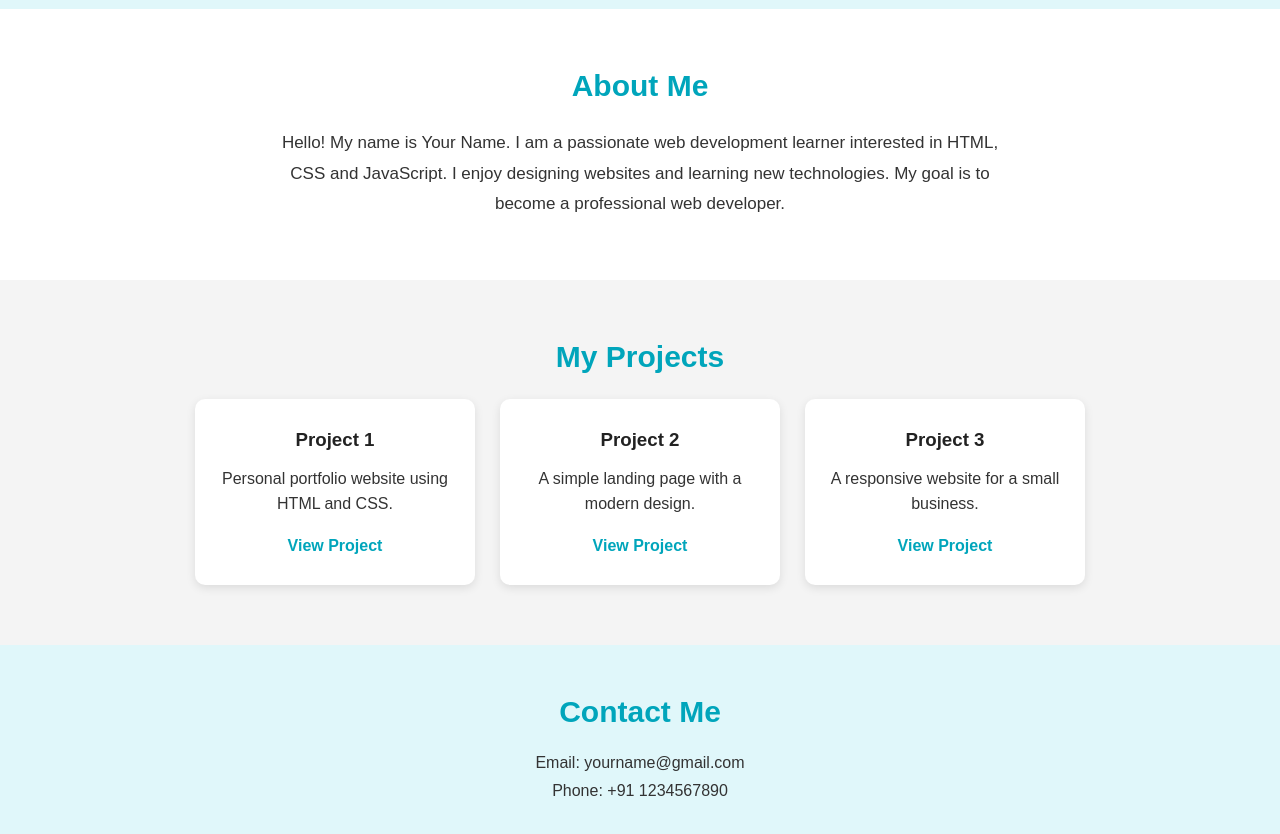
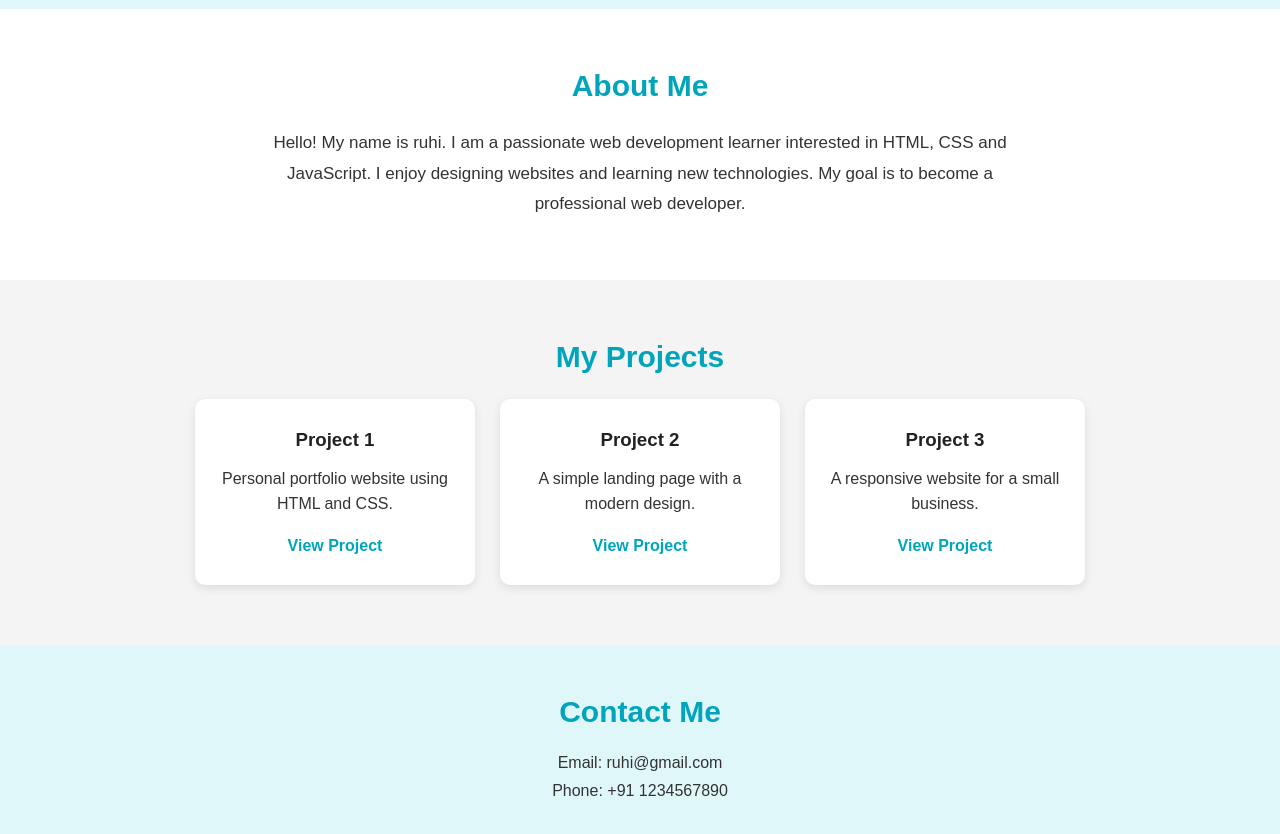
Before and after one commit to moonlight7755/praacticle, a plain HTML site: page index.html in a window 1280 px wide. Shown: the part 700-1534 px from the top of the page. Drawn offline with Linux system fonts and the light colour scheme.

Commit message:
Update index.html

```diff
--- a/index.html
+++ b/index.html
@@ -33,7 +33,7 @@
         <h2>About Me</h2>
         <div class="about-content">
             <p>
-                Hello! My name is Your Name. I am a passionate
+                Hello! My name is ruhi. I am a passionate
                 web development learner interested in HTML, CSS
                 and JavaScript.
                 I enjoy designing websites and learning new
@@ -64,7 +64,7 @@
     </section>
         <section id="contact" class="contact">
         <h2>Contact Me</h2>
-        <p>Email: yourname@gmail.com</p>
+        <p>Email: ruhi@gmail.com</p>
         <p>Phone: +91 1234567890</p>
     </section>
  </body>
```
